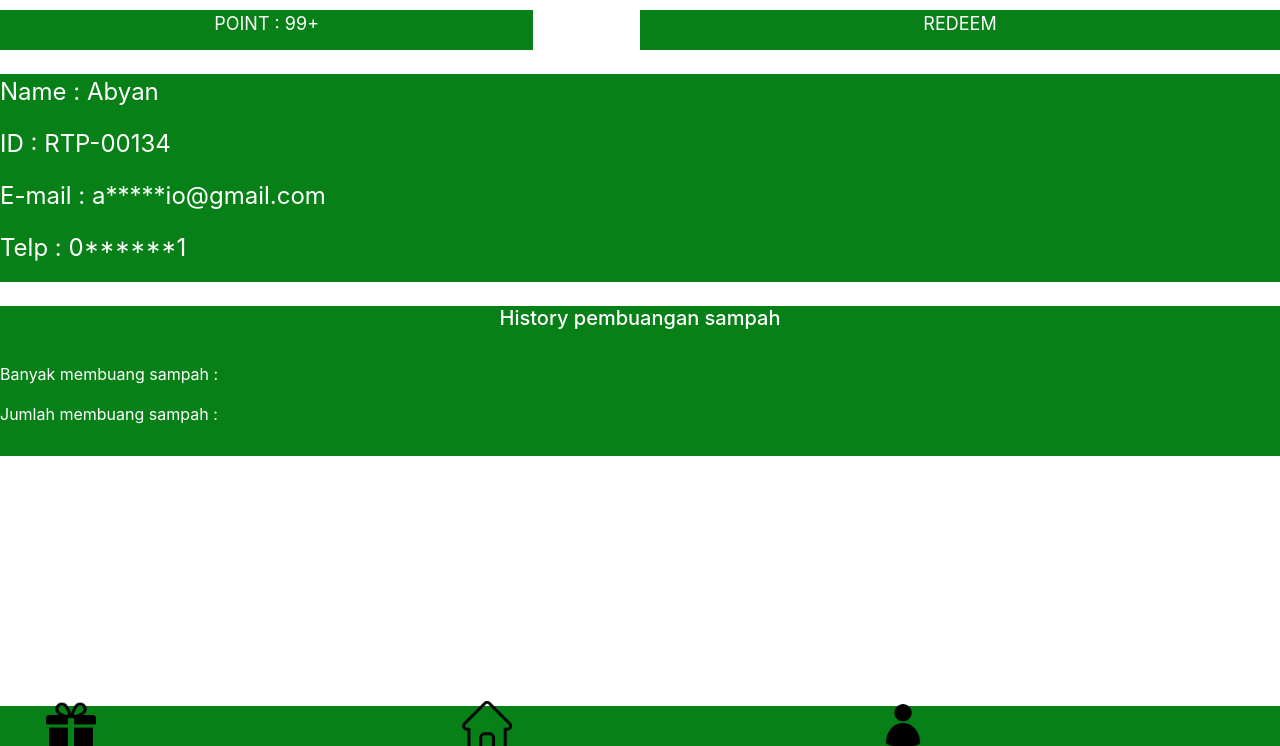
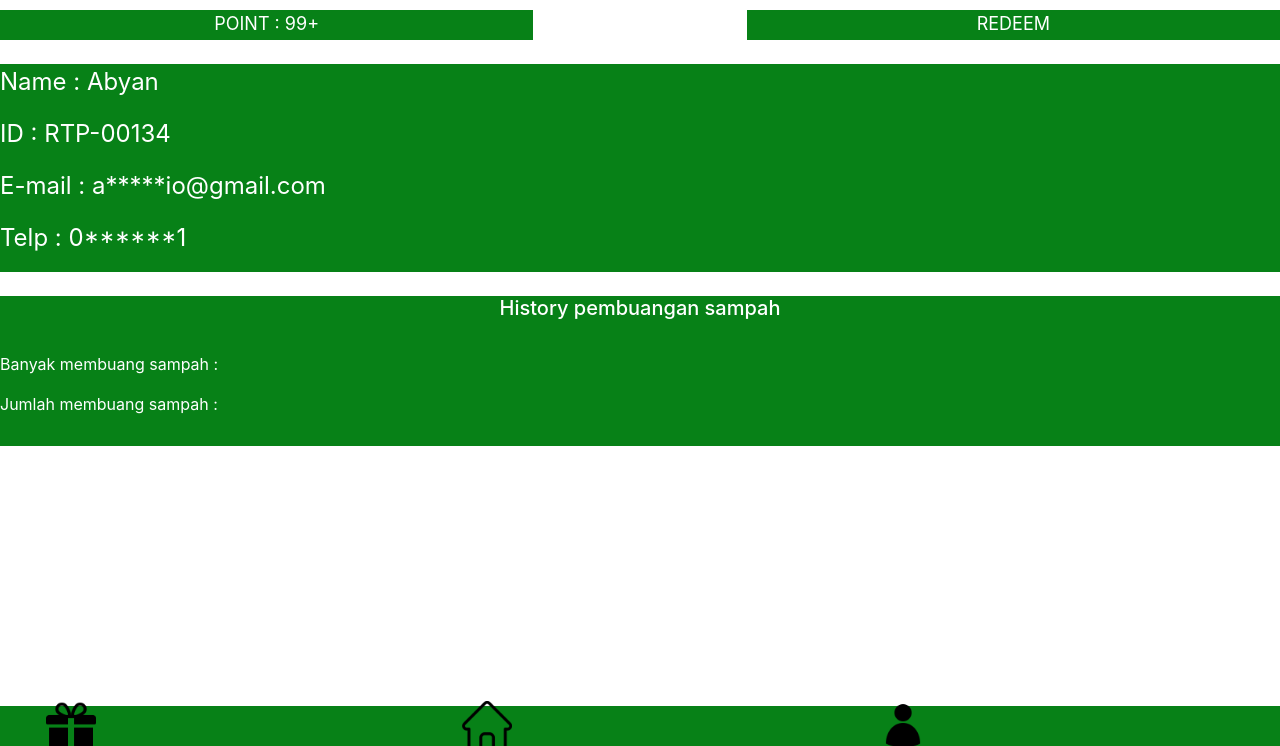
Before and after one commit to Abyan12/RTP, a plain HTML site: page account-page.html in a window 1280 px wide. Shown: the part 54-800 px from the top of the page. Drawn offline with nearby package versions, Linux system fonts and the light colour scheme.

Commit message:
all done and fix

```diff
--- a/account-page.html
+++ b/account-page.html
@@ -17,7 +17,7 @@
         <div class="col-5 green3">
         <p> POINT : 99+</p>
     </div>
-        <div class="col-6 ml-auto green3">
+        <div class="col-5 ml-auto green3">
         <p>REDEEM</p>
         </div>
     </div>
--- a/css.css
+++ b/css.css
@@ -11,7 +11,7 @@
 }
 .green3{
     background-color: #078117;
-    height: 40px;
+    height: 30px;
     width: 150px;
     font-size: large;
     text-align: center;
```
Also changed, not shown: Mockup/Account Page.jpeg (added), Mockup/Education Page 2.jpeg (added), Mockup/Education Page.jpeg (added), Mockup/Home Page ( Admin ).png (added), Mockup/Home Page.png (added), Mockup/Prize Page.png (added), Mockup/Question Page .png (added), Mockup/Splash Screen.png (added), Mockup/Trash Bank Map Page.jpeg (added).
